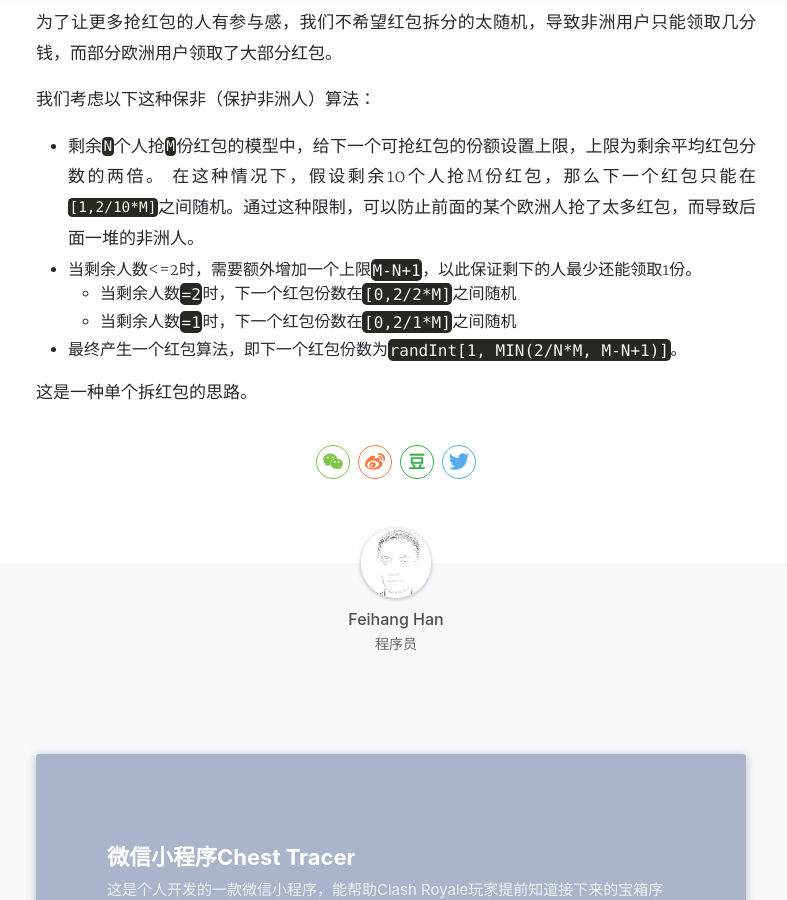
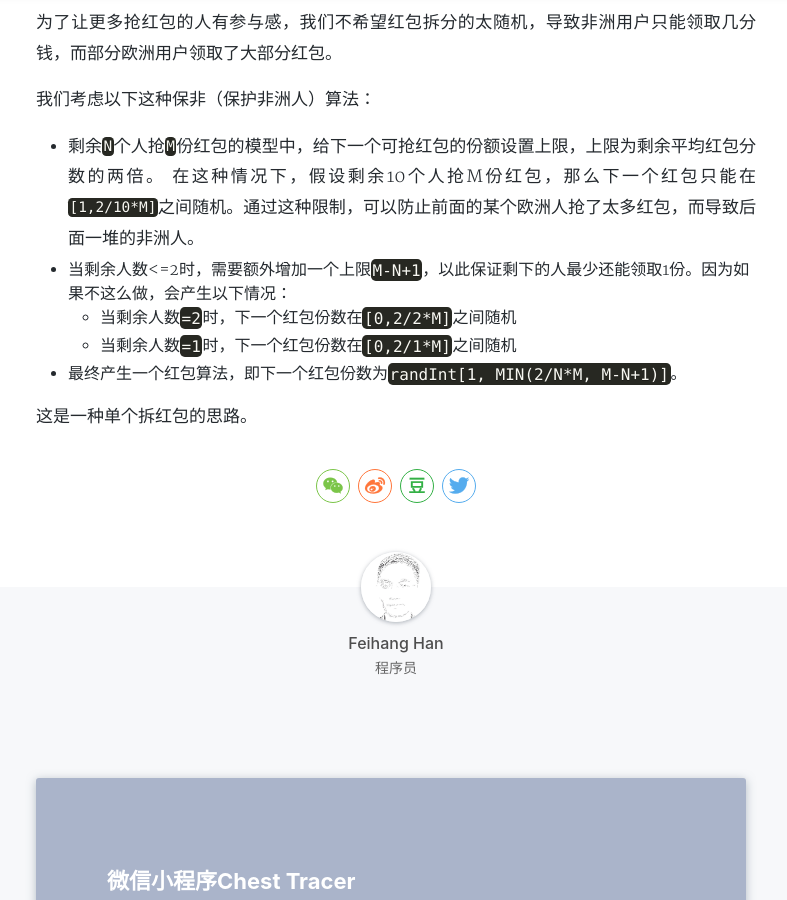
Before and after one commit to hanfeihang/hanfeihang.github.io, a Jekyll site: the page built from _posts/2018-06-07-[算法]红包拆分.md, in a window 1280 px wide and 900 px high, scrolled down 1038 px. Shown: the whole window, without its empty margins (244-1031 px from the left). Built offline with Jekyll 4.4.1, drawn with Linux system fonts in a browser that asks for light colours; nearby versions of some CDN libraries; a style sheet for code colours, icons or effects is not loaded.

Commit message:
add post

```diff
--- a/_posts/2018-06-07-[算法]红包拆分.md
+++ b/_posts/2018-06-07-[算法]红包拆分.md
@@ -34,7 +34,7 @@ tags: 算法
 在这种情况下，假设剩余10个人抢M份红包，那么下一个红包只能在`[1,2/10*M]`之间随机。通过这种限制，可以防止前面的某个欧洲人抢了太多红包，而导致后面一堆的非洲人。
 
 
-- 当剩余人数<=2时，需要额外增加一个上限`M-N+1`，以此保证剩下的人最少还能领取1份。
+- 当剩余人数<=2时，需要额外增加一个上限`M-N+1`，以此保证剩下的人最少还能领取1份。因为如果不这么做，会产生以下情况：
     - 当剩余人数`=2`时，下一个红包份数在`[0,2/2*M]`之间随机
     - 当剩余人数`=1`时，下一个红包份数在`[0,2/1*M]`之间随机
 
```
